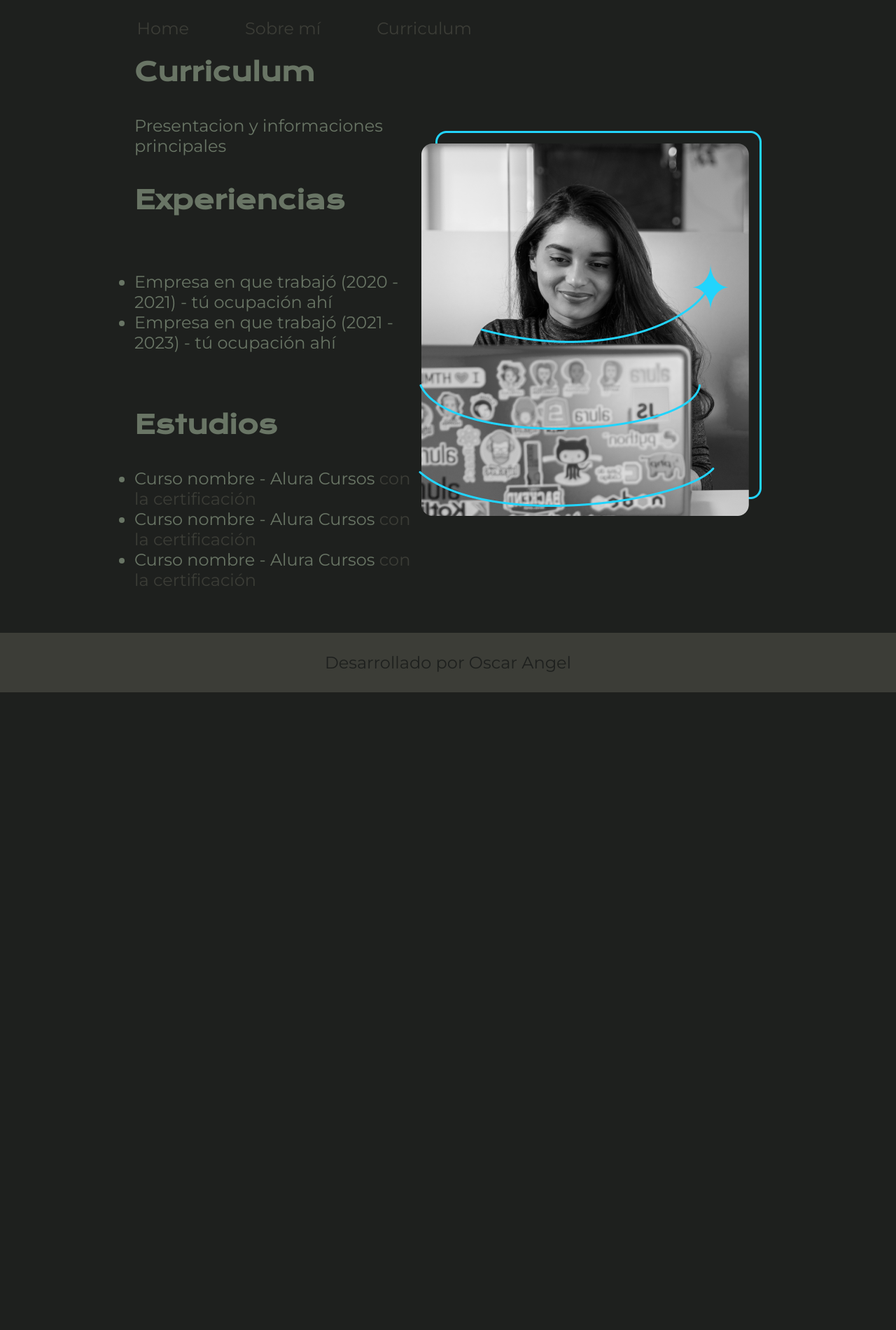
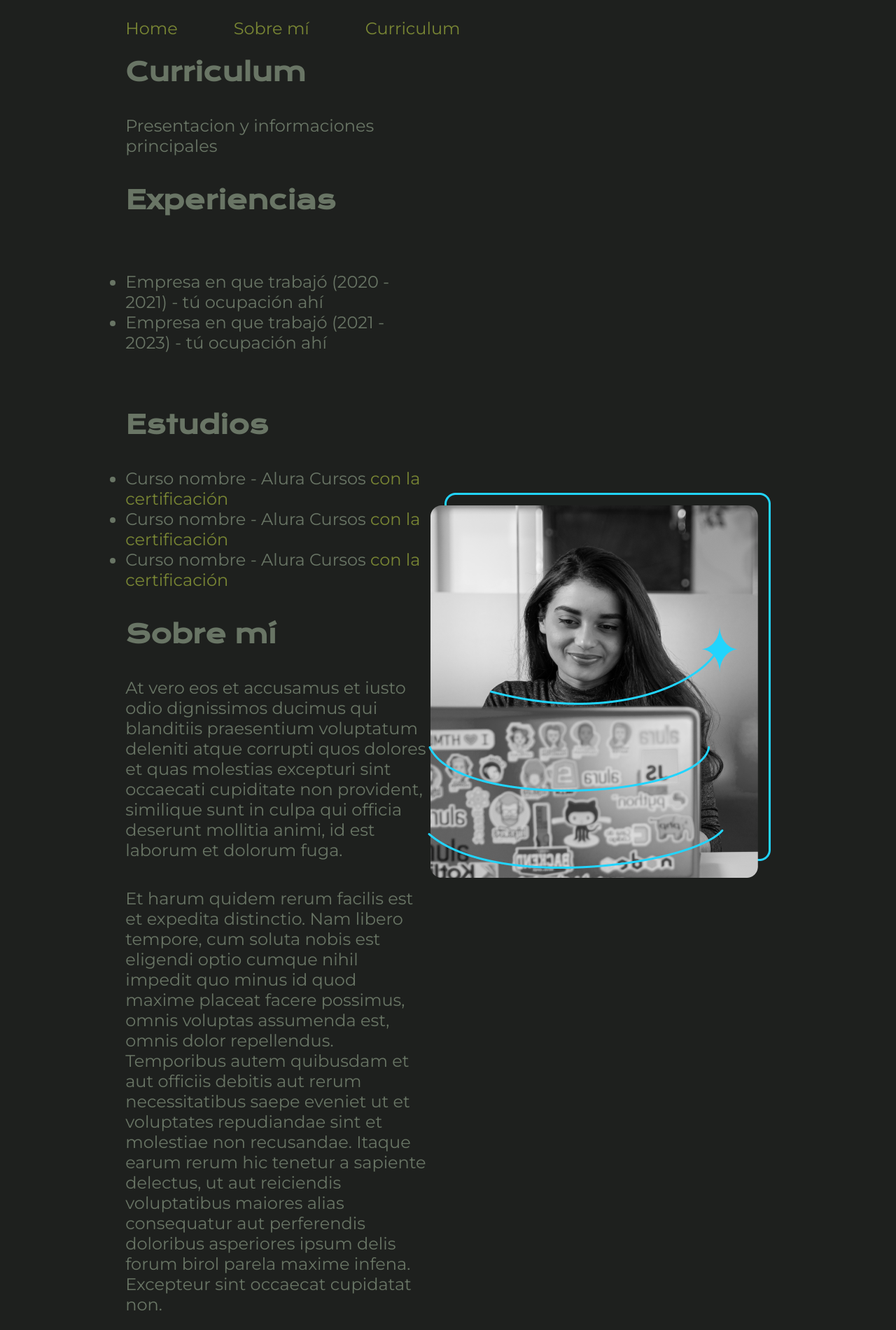
Before and after one commit to kyosukeTamu/AluraHTML, a plain HTML site: page curruculum.html in a window 1280 px wide. Shown: the top 1900 px of the page at 70% size. Before the commit the page ends 989 px from the top, so only its background shows below. Drawn offline with nearby package versions, Linux system fonts and the light colour scheme.

Commit message:
Add files via upload

```diff
--- a/curruculum.html
+++ b/curruculum.html
@@ -37,7 +37,20 @@
                         <li>Curso nombre - Alura Cursos <a href="linkdelacertificacion">con la certificación</a></li>
                     </ul>
                 </div>
-        </section>
+
+
+
+                <h1 class="presentacion_Contenido_titulo-blog">Sobre mí</h1>
+                <p class="presentacion_Contenido_texto">At vero eos et accusamus et iusto odio dignissimos ducimus qui blanditiis praesentium voluptatum
+                    deleniti atque corrupti quos dolores et quas molestias excepturi sint occaecati cupiditate non
+                    provident, similique sunt in culpa qui officia deserunt mollitia animi, id est laborum et dolorum fuga.</p>
+                <p class="presentacion_Contenido_texto">Et harum quidem rerum facilis est et expedita distinctio. Nam libero tempore, cum soluta nobis est
+                    eligendi optio cumque nihil impedit quo minus id quod maxime placeat facere possimus, omnis voluptas
+                    assumenda est, omnis dolor repellendus. Temporibus autem quibusdam et aut officiis debitis aut rerum
+                    necessitatibus saepe eveniet ut et voluptates repudiandae sint et molestiae non recusandae. Itaque earum
+                    rerum hic tenetur a sapiente delectus, ut aut reiciendis voluptatibus maiores alias consequatur aut
+                    perferendis doloribus asperiores ipsum delis forum birol parela maxime infena. Excepteur sint occaecat cupidatat non.</p>
+            </section>
         <img src="./assets/Imagem.png" alt="Imagen de Ana García">
     </main>
     <footer class="footer_curruculum">
--- a/styles/style.css
+++ b/styles/style.css
@@ -3,7 +3,7 @@
 :root{
     --color-primario: #1E201E;
     --color-secundario: #697565;
-    --color-terciario: #3C3D37;
+    --color-terciario: #798634;
     --color-hover-boton: #272727;
 
     --fuente-monserrat: "Montserrat", sans-serif;
@@ -14,28 +14,34 @@
     padding: 0;
     margin: 0;
 }
+html, body{
+    height: 100%;
+}
 body{
     background-color:   var(--color-primario);
     box-sizing: border-box;
     color: var(--color-secundario);
+    display: flex;
+    flex-direction: column;
+    min-height: 100vh;
 }
 .header{
-    padding: 2% 0% 0% 15%;
+    padding: 2% 0% 0% 14%;
 }
 .header_about{
-    padding: 0% 0% 0% 15%;
-    margin-top: 1px;
+    padding: 0% 0% 0% 14%;
+    margin-top: 0.0625rem;
 }
 .header_curriculum {
     padding: 2% 0% 0% 14%;
-    margin-left: 16.4px;
+
 }
 .header_menu{
     display: flex;
     gap: 80px;
 }
 .header_menu_link {
-    font-size: 24px;
+    font-size: 1.5rem;
     font-family: var(--fuente-monserrat);
     font-weight: 400;
     text-decoration: none;
@@ -44,18 +50,19 @@ body{
 .presentacion {
     display: flex;
     align-items: center;
-    padding: 2%  15%;
+    padding: 2%  14%;
     justify-content: space-between;
+    flex: 1;
 }
 .presentacion_Contenido{
     width: 615px;
     display: flex;
     flex-direction: column;
-    gap: 40px
+    gap: 40px;
 }
 .presentacion_Contenido_titulo-blog{
     color: var(--color-secundario);
-    font-size: 36px;
+    font-size: 2.25rem;
     font-family: var(--fuente-krona);
 }
 .presentacion_Contenido_titulo-blog_destacado{
@@ -63,7 +70,7 @@ body{
 }
 
 .presentacion_Contenido_texto {
-    font-size: 24px;
+    font-size: 1.5rem;
     color: var(--color-secundario);
     font-family: var(--fuente-monserrat);
 }
@@ -84,7 +91,7 @@ body{
 }
 .presentacion_Contenido_linkeadores_titulo{
     font-family: var(--fuente-krona);
-    font-size: 24px;
+    font-size: 1.5rem;
     color: var(--color-secundario);
     font-weight: 400;
 }
@@ -95,7 +102,7 @@ body{
     text-align: center;
     padding: 21.5px 0;
     border-radius: 8px;
-    font-size: 24px;
+    font-size: 1.5rem;
     font-family: var(--fuente-monserrat);
     font-weight: 600;
     text-decoration: none;
@@ -105,7 +112,7 @@ body{
 }
 .presentacion_Contenido_linkeadores__botones:hover  {
     background-color: var(--color-hover-boton);
-    color: var(--color-secundario);
+    color: var(--color-terciario);
     width: 400px;
     cursor: pointer;
 }
@@ -114,8 +121,8 @@ body{
     display: flex;
     justify-content: center;
     background-color: var(--color-terciario);
-    padding: 28px;
-    font-size: 24px;
+    padding: 1.4rem;
+    font-size: 1.5rem;
     font-family: var(--fuente-monserrat);
 }
 .footer_curruculum {
@@ -123,8 +130,7 @@ body{
     display: flex;
     justify-content: center;
     background-color: var(--color-terciario);
-    padding: 28px;
-    font-size: 24px;
+    padding: 1.5rem;
+    font-size: 1.5rem;
     font-family: var(--fuente-monserrat);
-    margin-top: 35px;
 }
```
